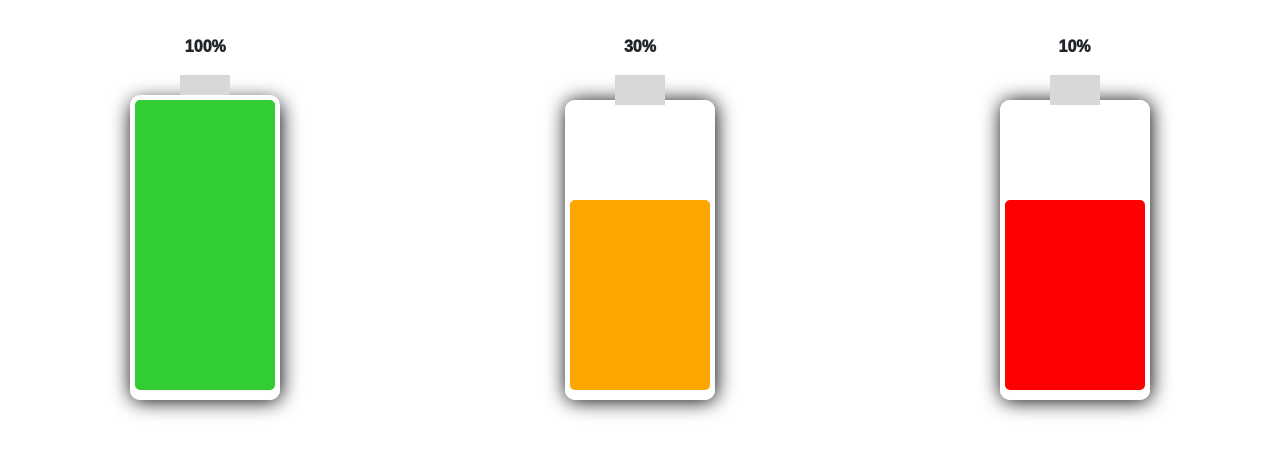
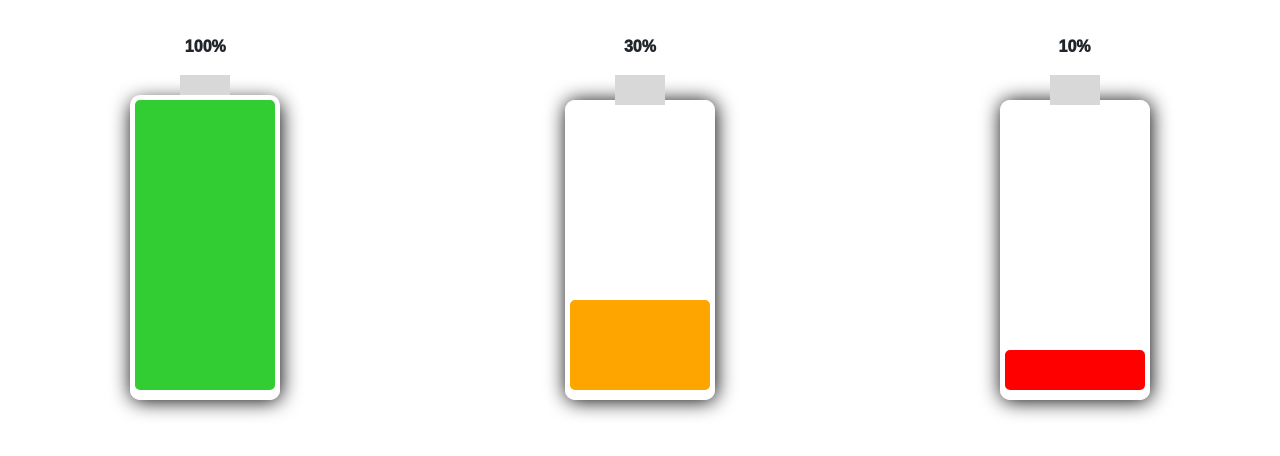
Before and after one commit to CITS5506-Gp01/smartbin-frontend-flask, a Flask app: page / in a window 1280 px wide. Shown: the part 276-732 px from the top of the page. Run offline with Flask 2, Linux system fonts and the light colour scheme; data that the repository does not hold is empty.

Commit message:
Fix display error

```diff
--- a/templates/base.html
+++ b/templates/base.html
@@ -41,14 +41,14 @@ message in messages %}
         setInterval(function(){$.get("/BatteryRemain2", function(data){
             var status = data
             if (status == "30%"){
-                $(".remain2").css("height", "200px");
+                $(".remain2").css("height", "100px");
                 $("#device2").html(status);
             }
         })},1000)
         setInterval(function(){$.get("/BatteryRemain3", function(data){
             var status = data
             if (status == "10%"){
-                $(".remain3").css("height", "200px");
+                $(".remain3").css("height", "50px");
                 $("#device3").html(status);
             }
         })},1000)
```
